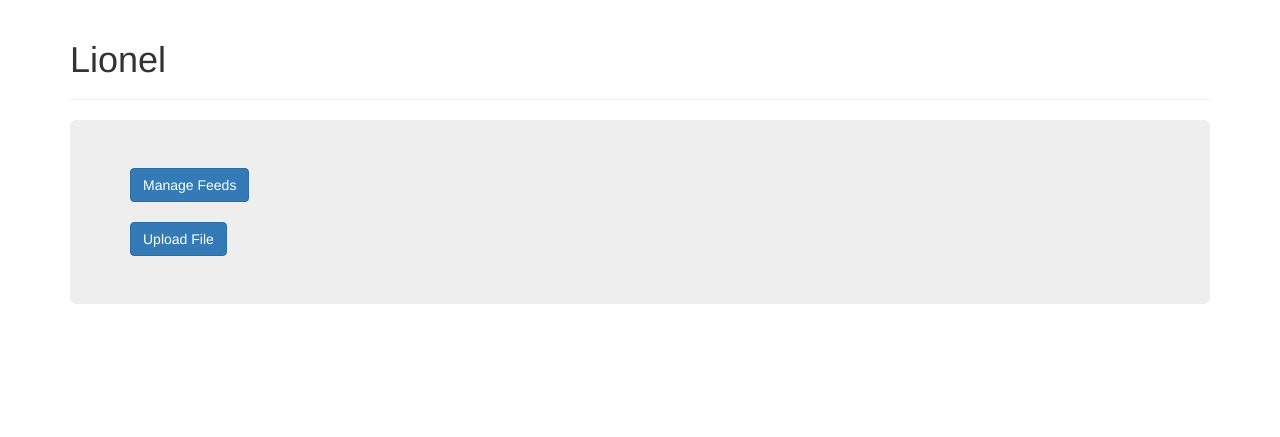
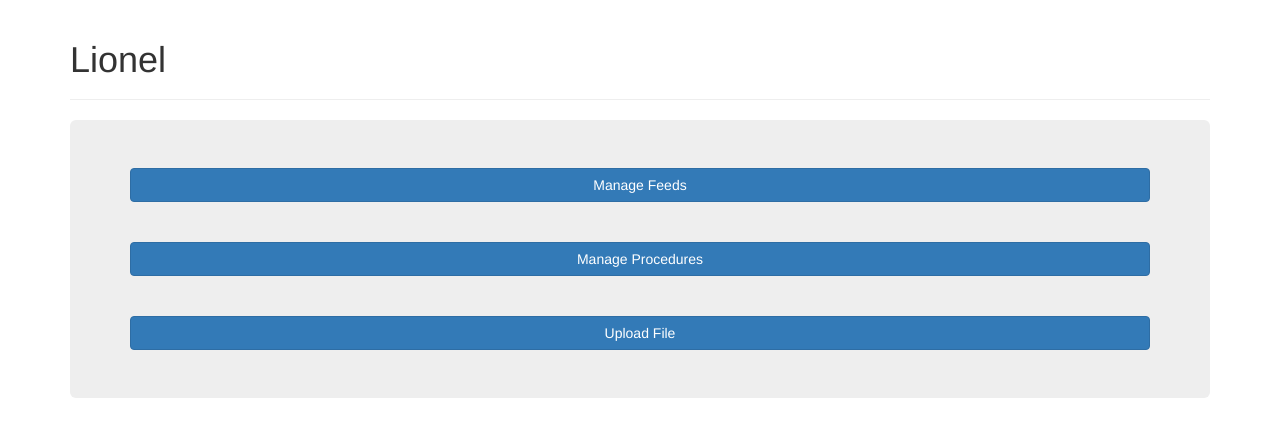
Before and after one commit to lnlfp/lnlfp, a Django app: template loader/templates/home.html in a window 1280 px wide. Shown: the top 437 px of the page. Run offline with Django 3.2, Linux system fonts and the light colour scheme; the template is opened without the code that fills it, so the values that code supplies are empty; some libraries are stand-ins or nearby versions.

Commit message:
Adding a proc button on the homepage - leads nowhere at the moment.

```diff
--- a/loader/templates/home.html
+++ b/loader/templates/home.html
@@ -2,9 +2,12 @@
 {% block content %}
     <h2>{{ user.username }}</h2>
     <div class="jumbotron">
-        <a href="feeds" class="btn btn-primary">Manage Feeds</a>
+        <a href="feeds" class="btn btn-primary btn-block">Manage Feeds</a>
         <br>
         <br>
-        <a href="new_file" class="btn btn-primary">Upload File</a>
+        <a href="#" class="btn btn-primary btn-block">Manage Procedures</a>
+        <br>
+        <br>
+        <a href="new_file" class="btn btn-primary btn-block">Upload File</a>
     </div>
 {% endblock content %}
```
